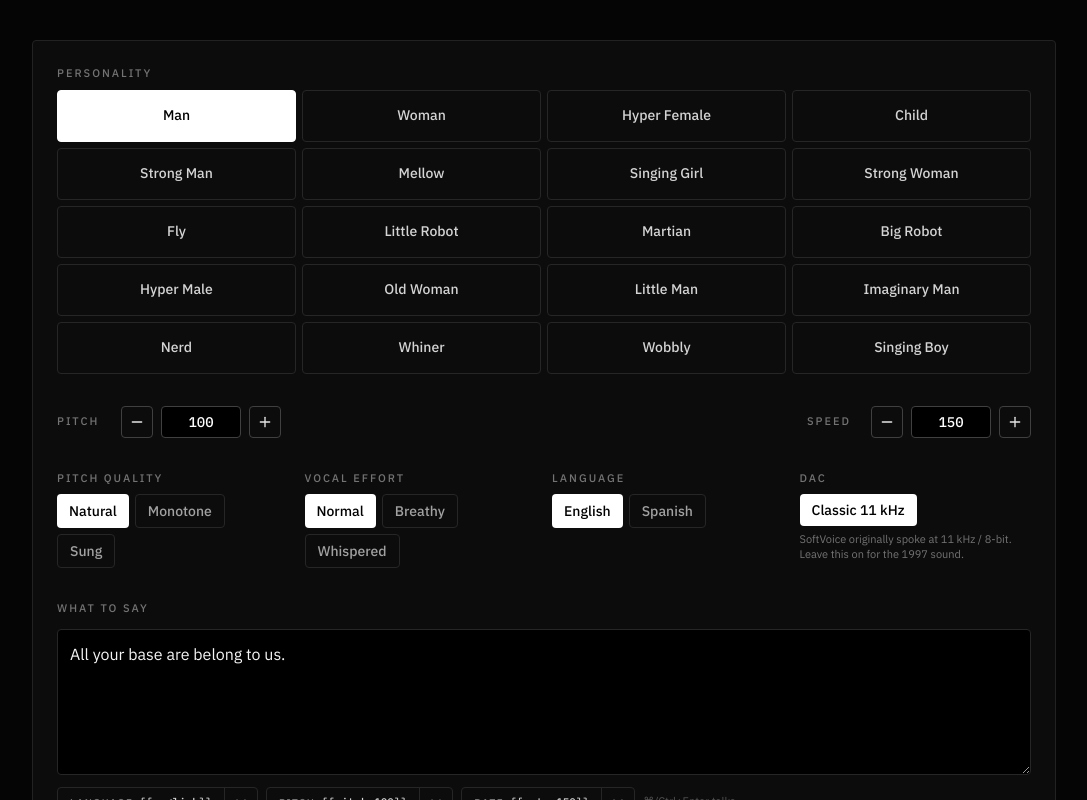
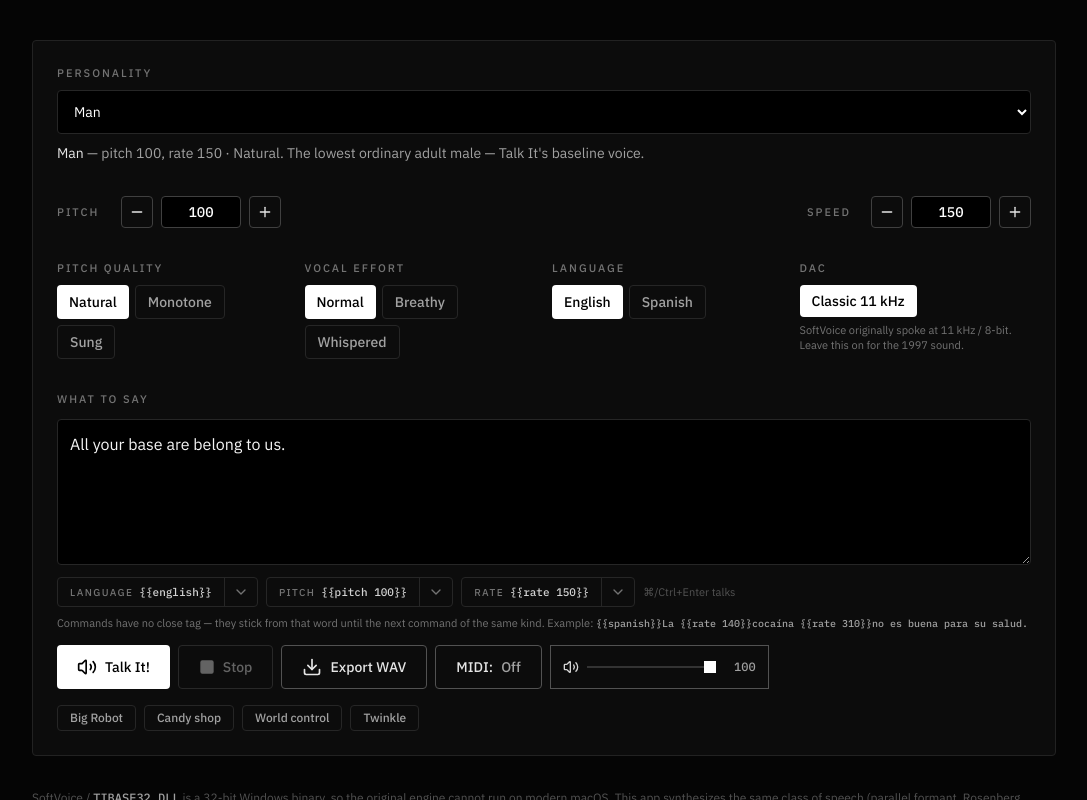
Before and after one commit to andreysenes/talk-it, a React (Vite) app: page / in a window 1280 px wide. Shown: the top 800 px of the page, without its empty margins (96-1183 px from the left). Built offline with nearby package versions, Linux system fonts and the light colour scheme.

Commit message:
Replace the personality grid with a dropdown and blurbs.
Each voice shows pitch, rate, and a short note on how it sounds.

Co-authored-by: andreysenes138 <andreysenes138@gmail.com>

```diff
--- a/src/components/PersonalityGrid.tsx
+++ b/src/components/PersonalityGrid.tsx
@@ -1,5 +1,10 @@
 import { PERSONALITIES, type Personality } from '../engine/personalities'
-import { cn } from '../lib/utils'
+
+function qualityLabel(q: Personality['pitchQuality']) {
+  if (q === 'sung') return 'Sung'
+  if (q === 'monotone') return 'Monotone'
+  return 'Natural'
+}
 
 export function PersonalityGrid({
   selectedId,
@@ -8,32 +13,43 @@ export function PersonalityGrid({
   selectedId: Personality['id']
   onSelect: (p: Personality) => void
 }) {
+  const selected = PERSONALITIES.find((p) => p.id === selectedId) ?? PERSONALITIES[0]
+
   return (
     <div>
-      <h2 className="mb-2 text-[11px] font-medium tracking-[0.18em] text-neutral-500 uppercase">
+      <label
+        htmlFor="personality"
+        className="mb-2 block text-[11px] font-medium tracking-[0.18em] text-neutral-500 uppercase"
+      >
         Personality
-      </h2>
-      <div className="grid grid-cols-2 gap-1.5 sm:grid-cols-4">
-        {PERSONALITIES.map((p) => {
-          const selected = p.id === selectedId
-          return (
-            <button
-              key={p.id}
-              type="button"
-              onClick={() => onSelect(p)}
-              className={cn(
-                'min-h-[48px] rounded-sm border px-2 py-2 text-center text-[13px] leading-tight font-medium transition-colors sm:min-h-[52px] sm:text-sm',
-                selected
-                  ? 'border-white bg-white text-black'
-                  : 'border-neutral-800 bg-transparent text-neutral-300 hover:border-neutral-500 hover:text-white',
-              )}
-              aria-pressed={selected}
-            >
-              {p.label}
-            </button>
-          )
-        })}
-      </div>
+      </label>
+      <select
+        id="personality"
+        value={selected.id}
+        onChange={(e) => {
+          const next = PERSONALITIES.find((p) => p.id === e.target.value)
+          if (next) onSelect(next)
+        }}
+        className="h-11 w-full rounded-sm border border-neutral-800 bg-black px-3 text-sm text-white outline-none focus:border-white"
+      >
+        {PERSONALITIES.map((p) => (
+          <option key={p.id} value={p.id}>
+            {p.label}
+          </option>
+        ))}
+      </select>
+      <p className="mt-2 text-sm leading-relaxed text-neutral-400">
+        <span className="text-neutral-200">{selected.label}</span>
+        {' — '}
+        pitch {selected.pitch}, rate {selected.speed}
+        {' · '}
+        {qualityLabel(selected.pitchQuality)}
+        {selected.vocalEffort !== 'normal'
+          ? ` · ${selected.vocalEffort[0]!.toUpperCase()}${selected.vocalEffort.slice(1)}`
+          : ''}
+        .{' '}
+        {selected.blurb}
+      </p>
     </div>
   )
 }
--- a/src/engine/personalities.ts
+++ b/src/engine/personalities.ts
@@ -33,6 +33,8 @@ export type Personality = {
   color: string
   pitch: number
   speed: number
+  /** Character note shown under the personality selector */
+  blurb: string
   pitchQuality: PitchQuality
   vocalEffort: VocalEffort
   /** Formant scale: 1.0 = adult male vocal tract */
@@ -62,6 +64,7 @@ export const PERSONALITIES: Personality[] = [
     color: '#FFB3D9',
     pitch: 100,
     speed: 150,
+    blurb: 'The lowest ordinary adult male — Talk It\'s baseline voice.',
     pitchQuality: 'natural',
     vocalEffort: 'normal',
     scale: 1.0,
@@ -78,6 +81,7 @@ export const PERSONALITIES: Personality[] = [
     color: '#FF9E80',
     pitch: 200,
     speed: 150,
+    blurb: 'Higher, brighter adult female. Same talking speed as Man.',
     pitchQuality: 'natural',
     vocalEffort: 'normal',
     scale: 1.17,
@@ -94,6 +98,7 @@ export const PERSONALITIES: Personality[] = [
     color: '#FFCB80',
     pitch: 190,
     speed: 250,
+    blurb: 'Bright and oversized, talking in a rush.',
     pitchQuality: 'natural',
     vocalEffort: 'normal',
     scale: 1.22,
@@ -110,6 +115,7 @@ export const PERSONALITIES: Personality[] = [
     color: '#FFEE80',
     pitch: 350,
     speed: 130,
+    blurb: 'Small vocal tract — high, a little slower, child-sized.',
     pitchQuality: 'natural',
     vocalEffort: 'normal',
     scale: 1.32,
@@ -126,6 +132,7 @@ export const PERSONALITIES: Personality[] = [
     color: '#CCEE80',
     pitch: 75,
     speed: 140,
+    blurb: 'Deeper and heavier than Man, with a longer throat.',
     pitchQuality: 'natural',
     vocalEffort: 'normal',
     scale: 0.86,
@@ -142,6 +149,7 @@ export const PERSONALITIES: Personality[] = [
     color: '#A3E0A3',
     pitch: 190,
     speed: 140,
+    blurb: 'Soft breathy female — less edge, more air.',
     pitchQuality: 'natural',
     vocalEffort: 'breathy',
     scale: 1.15,
@@ -158,6 +166,7 @@ export const PERSONALITIES: Personality[] = [
     color: '#80E0B3',
     pitch: 310,
     speed: 90,
+    blurb: 'High sung voice with vibrato; slow, held notes.',
     pitchQuality: 'sung',
     vocalEffort: 'normal',
     scale: 1.24,
@@ -174,6 +183,7 @@ export const PERSONALITIES: Personality[] = [
     color: '#80D9D9',
     pitch: 200,
     speed: 140,
+    blurb: 'Firm, crisp female — more bite than Woman.',
     pitchQuality: 'natural',
     vocalEffort: 'normal',
     scale: 1.18,
@@ -190,6 +200,7 @@ export const PERSONALITIES: Personality[] = [
     color: '#80C9EE',
     pitch: 480,
     speed: 150,
+    blurb: 'Tiny buzzing tract. Highest pitch in the set.',
     pitchQuality: 'natural',
     vocalEffort: 'normal',
     scale: 1.55,
@@ -206,6 +217,7 @@ export const PERSONALITIES: Personality[] = [
     color: '#80A3FF',
     pitch: 90,
     speed: 150,
+    blurb: 'Flat monotone machine — no melody, just steps.',
     pitchQuality: 'monotone',
     vocalEffort: 'normal',
     scale: 0.96,
@@ -222,6 +234,7 @@ export const PERSONALITIES: Personality[] = [
     color: '#A0A0FF',
     pitch: 80,
     speed: 150,
+    blurb: 'Monotone with odd formants; a little warbly and alien.',
     pitchQuality: 'monotone',
     vocalEffort: 'normal',
     scale: 1.38,
@@ -238,6 +251,7 @@ export const PERSONALITIES: Personality[] = [
     color: '#B39EE8',
     pitch: 66,
     speed: 138,
+    blurb: 'Deep Colossus monotone — the All Your Base / candy-shop robot.',
     pitchQuality: 'monotone',
     vocalEffort: 'normal',
     scale: 0.78,
@@ -254,6 +268,7 @@ export const PERSONALITIES: Personality[] = [
     color: '#C99EE8',
     pitch: 135,
     speed: 300,
+    blurb: 'Fast-talking male, almost tumbling over himself.',
     pitchQuality: 'natural',
     vocalEffort: 'normal',
     scale: 1.02,
@@ -270,6 +285,7 @@ export const PERSONALITIES: Personality[] = [
     color: '#DE9EE8',
     pitch: 270,
     speed: 115,
+    blurb: 'Higher and slower, with a shaky vibrato.',
     pitchQuality: 'natural',
     vocalEffort: 'normal',
     scale: 1.2,
@@ -286,6 +302,7 @@ export const PERSONALITIES: Personality[] = [
     color: '#E89ECF',
     pitch: 90,
     speed: 150,
+    blurb: 'Short, pinched Munchkin male — small mouth, low pitch.',
     pitchQuality: 'natural',
     vocalEffort: 'normal',
     scale: 1.28,
@@ -302,6 +319,7 @@ export const PERSONALITIES: Personality[] = [
     color: '#FFA3A3',
     pitch: 110,
     speed: 200,
+    blurb: 'Off-kilter troll — a bit nasal and hurried.',
     pitchQuality: 'natural',
     vocalEffort: 'normal',
     scale: 1.16,
@@ -318,6 +336,7 @@ export const PERSONALITIES: Personality[] = [
     color: '#FFCA9E',
     pitch: 140,
     speed: 155,
+    blurb: 'Thin and nasal, slightly bright.',
     pitchQuality: 'natural',
     vocalEffort: 'normal',
     scale: 1.06,
@@ -334,6 +353,7 @@ export const PERSONALITIES: Personality[] = [
     color: '#FFD96B',
     pitch: 120,
     speed: 165,
+    blurb: 'Complaining and weak — a little breathy, never quite sure.',
     pitchQuality: 'natural',
     vocalEffort: 'normal',
     scale: 1.1,
@@ -350,6 +370,7 @@ export const PERSONALITIES: Personality[] = [
     color: '#C9E6B3',
     pitch: 145,
     speed: 115,
+    blurb: 'Drunk sung wobble — heavy vibrato, slow delivery.',
     pitchQuality: 'sung',
     vocalEffort: 'normal',
     scale: 1.0,
@@ -366,6 +387,7 @@ export const PERSONALITIES: Personality[] = [
     color: '#9EE8D9',
     pitch: 310,
     speed: 90,
+    blurb: 'Choirboy sung twin of Singing Girl — high, slow, with vibrato.',
     pitchQuality: 'sung',
     vocalEffort: 'normal',
     scale: 1.26,
```
